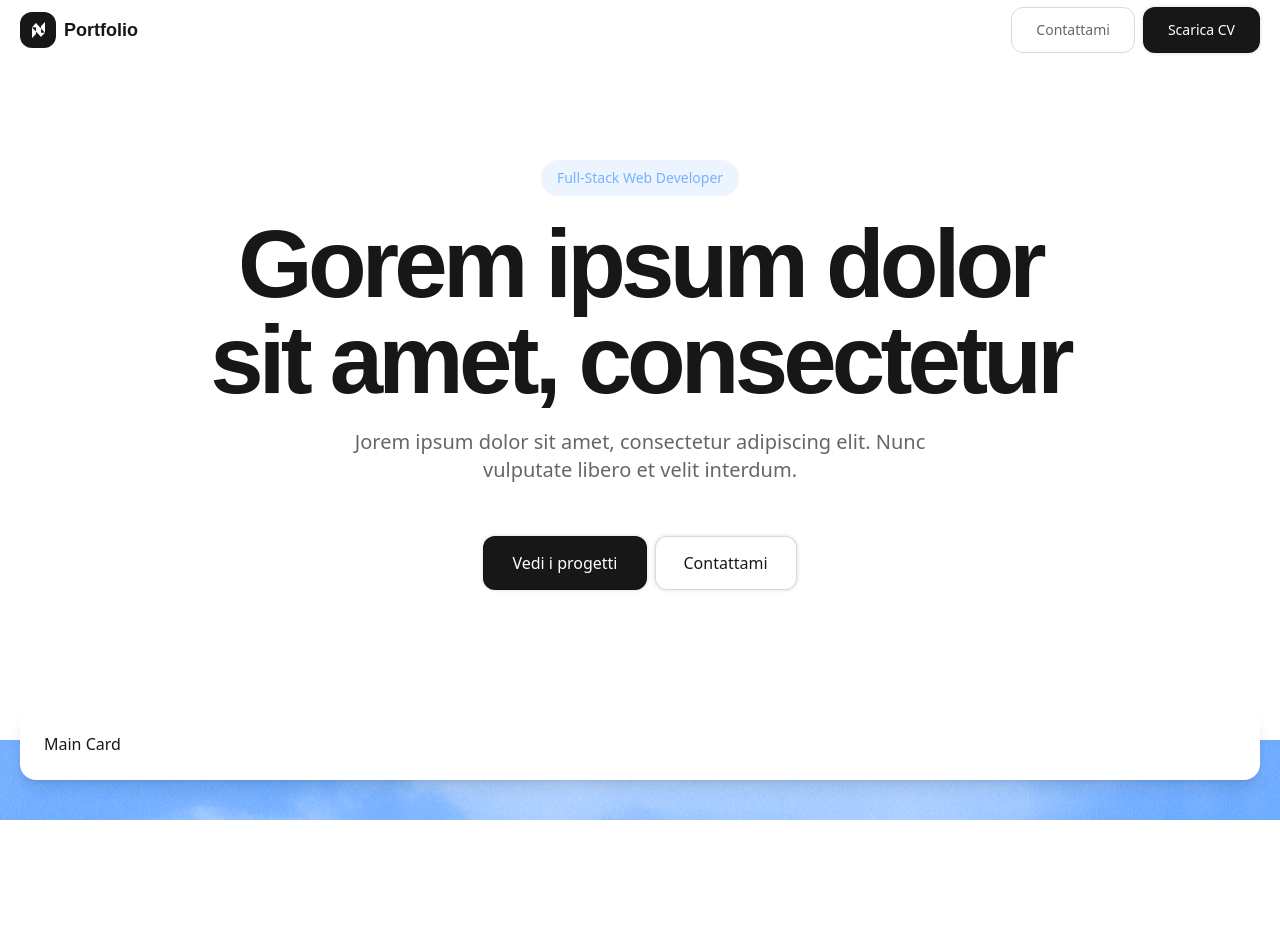
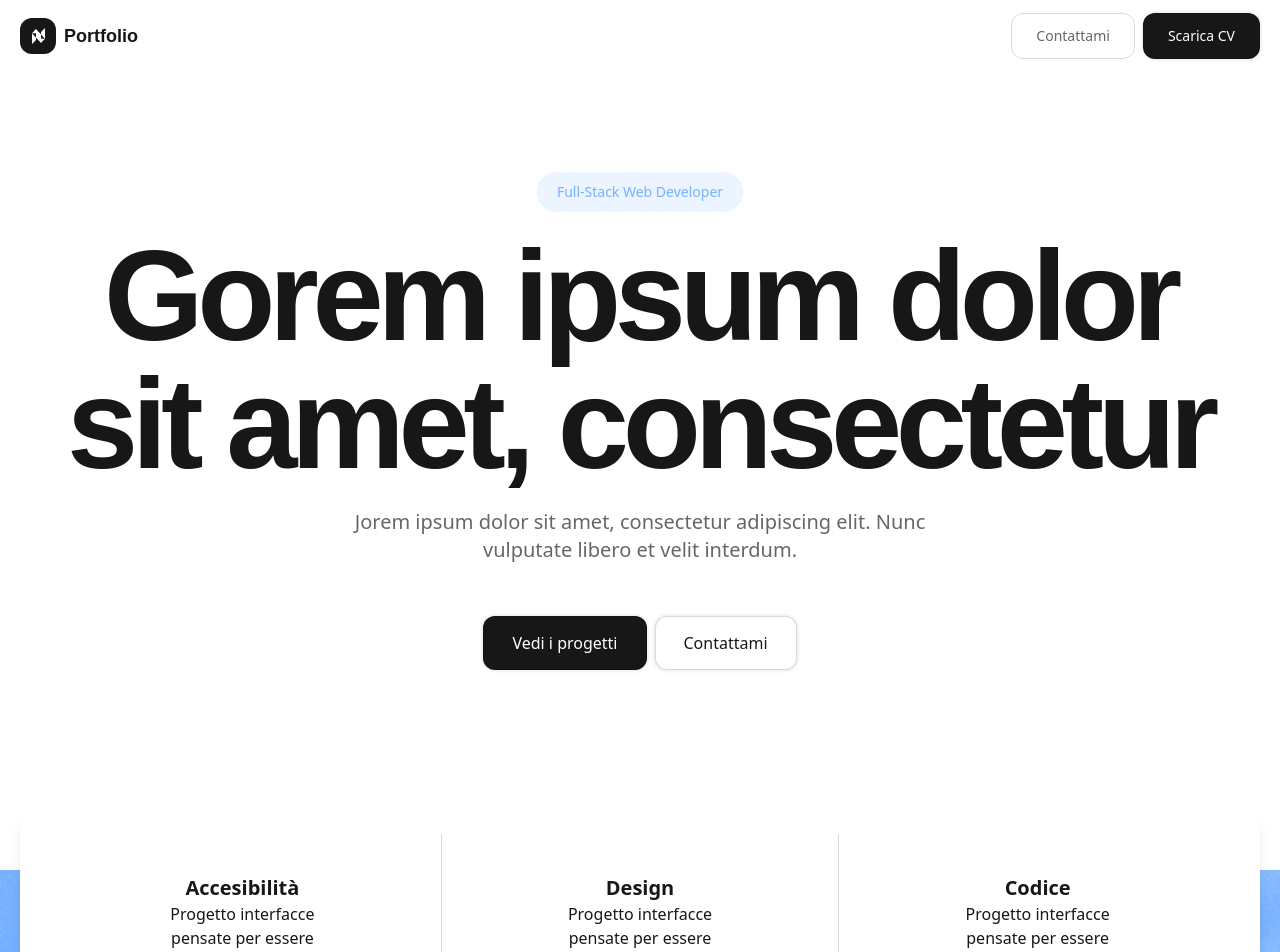
Before and after one commit to nicolocamassa/portfolio, a Next.js app: page / in a window 1280 px wide. Shown: the top 952 px of the page. Built offline with nearby package versions, Linux system fonts and the light colour scheme; a web font is replaced by a local one.

Commit message:
feat: base banner layout

```diff
--- a/app/components/layout/header.tsx
+++ b/app/components/layout/header.tsx
@@ -12,7 +12,7 @@ export default function Header() {
         "
       />
 
-      <div className="relative max-w-[1750px] h-15 mx-auto flex items-center justify-between">
+      <div className="relative max-w-[1750px] h-18 mx-auto flex items-center justify-between">
         <div className="logoContainer flex items-center gap-2">
           <LogoText />
         </div>
--- a/app/components/sections/HeroSection.tsx
+++ b/app/components/sections/HeroSection.tsx
@@ -1,24 +1,25 @@
 import Badge from "../ui/Badge";
 import Button from "../ui/Buttons";
+import HeroBanner from "../ui/HeroBanner";
 import MainContainer from "./MainContainer";
 
 export default function HeroSection() {
   return (
     <section className="relative">
       <MainContainer className="flex flex-col items-center justify-center gap-3 text-center px-4 sm:px-6">
-        <Badge size="sm">Full-Stack Web Developer</Badge>
+        <Badge size="md">Full-Stack Web Developer</Badge>
 
         {/* TODO: Testo troppo piccolo? */}
         <h1
-          className="
-            mt-2 max-w-4xl lg:max-w-7xl
-            font-sans font-semibold tracking-tighter
-            text-4xl leading-tighter text-balance
-            sm:text-5xl sm:leading-tight
-            md:text-6xl md:leading-[1.05]
-            lg:text-7xl lg:leading-[1.05]
-            xl:text-8xl xl:leading-none
-          "
+            className="
+    mt-2 w-full
+    font-sans font-semibold tracking-tighter text-balance
+    text-5xl leading-tight
+    sm:text-6xl sm:leading-[1.05]
+    md:text-7xl md:leading-[1.05]
+    lg:text-8xl lg:leading-none
+    xl:text-9xl xl:leading-none
+  "
         >
           Gorem ipsum dolor sit amet, consectetur
         </h1>
@@ -28,6 +29,7 @@ export default function HeroSection() {
             mt-2 max-w-3/4 md:max-w-1/2
             text-base sm:text-md md:text-xl
             text-[var(--text-secondary)]
+            text-pretty
           "
         >
           Jorem ipsum dolor sit amet, consectetur adipiscing elit. Nunc
@@ -56,13 +58,11 @@ export default function HeroSection() {
       </MainContainer>
 
       <div
-        className="relative mt-20 sm:mt-24 lg:mt-[150px] w-full bg-cover bg-center bg-amber-400 pb-2"
+        className="relative mt-20 sm:mt-24 lg:mt-50 w-full bg-cover bg-center bg-amber-400 pb-2"
         style={{ backgroundImage: "url('/images/bg.png')" }}
       >
         <MainContainer className="px-4 sm:px-6">
-          <div className="-translate-y-6 sm:-translate-y-8 rounded-2xl bg-white p-4 sm:p-6 shadow-lg">
-            <p>Main Card</p>
-          </div>
+          <HeroBanner></HeroBanner>
         </MainContainer>
       </div>
     </section>
--- /dev/null
+++ b/app/components/ui/HeroBanner.tsx
@@ -0,0 +1,32 @@
+type Content = {
+  children: React.ReactNode;
+  className?: string;
+};
+
+
+export default function HeroBanner(){
+    return(
+        <div className="-translate-y-6 sm:-translate-y-15 rounded-2xl bg-white p-4 sm:p-6 shadow-lg flex">
+            <ContentBanner>
+                <h2>Accesibilità</h2>
+                <article>Progetto interfacce pensate per essere comprensibili e utilizzabili da chiunque, indipendentemente da abilità, contesto o dispositivo.</article>
+            </ContentBanner>
+
+            <ContentBanner className="border-x border-[var(--border-default)]">
+                <h2>Design</h2>
+                <article>Progetto interfacce pensate per essere comprensibili e utilizzabili da chiunque, indipendentemente da abilità, contesto o dispositivo.</article>
+            </ContentBanner>
+
+            <ContentBanner>
+                <h2>Codice</h2>
+                <article>Progetto interfacce pensate per essere comprensibili e utilizzabili da chiunque, indipendentemente da abilità, contesto o dispositivo.</article>
+            </ContentBanner>
+        </div>
+    )
+}
+
+export function ContentBanner({ children, className }: Content){
+    return(
+         <div className={`w-full p-10 px-30 flex flex-col items-center justify-center text-center [&_h2]:font-black [&_h2]:text-xl ${className ?? ""}`}>{ children }</div>
+    )
+}
--- a/app/globals.css
+++ b/app/globals.css
@@ -8,7 +8,7 @@
   /* *TESTI */
   --text-primary: rgba(0, 0, 0, 0.9);
   --text-secondary: rgba(0, 0, 0, 0.6);
-  --text-highlight: #77B2FF;
+  --text-highlight: #77b2ff;
   --text-highlight-15: rgba(119, 178, 255, 0.15);
 
   --text-inverse: #fff;
```
